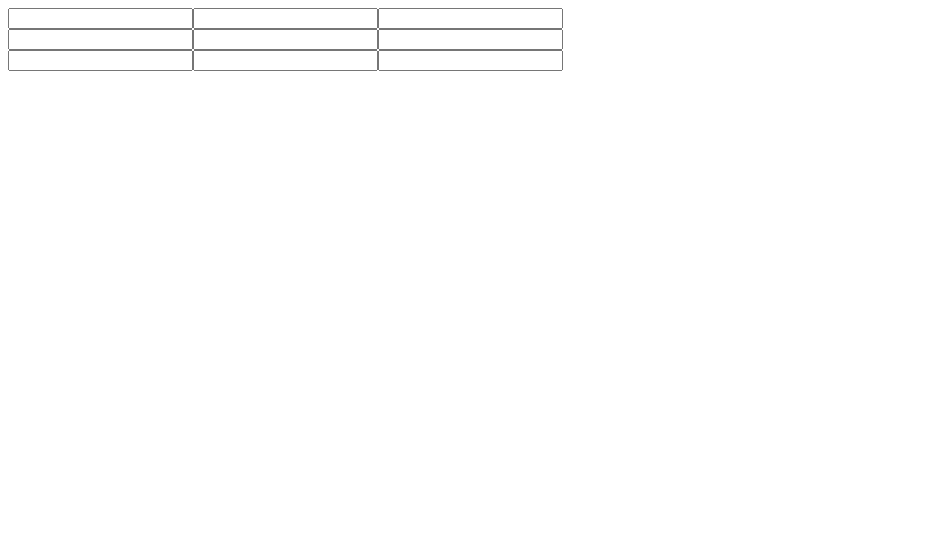
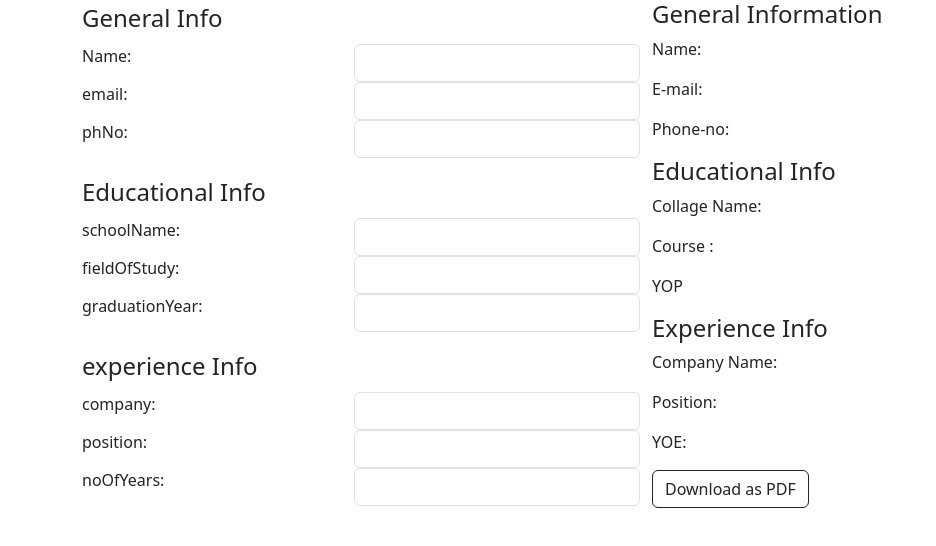
Before and after one commit to chandanyuva/CV-Application, a React (Vite) app: page / in a window 1280 px wide. Shown: the top 546 px of the page, without its empty margins (0-936 px from the left). Built offline with nearby package versions, Linux system fonts and the light colour scheme.

Commit message:
used bootstrap css and also added a dowload as pdf button

```diff
--- a/package.json
+++ b/package.json
@@ -11,6 +11,8 @@
   },
   "dependencies": {
     "bootstrap": "^5.3.3",
+    "html2canvas": "^1.4.1",
+    "jspdf": "^2.5.1",
     "react": "^18.2.0",
     "react-dom": "^18.2.0",
     "uuid": "^9.0.1"
@@ -23,6 +25,7 @@
     "eslint-plugin-react": "^7.33.2",
     "eslint-plugin-react-hooks": "^4.6.0",
     "eslint-plugin-react-refresh": "^0.4.5",
+    "sass": "^1.77.4",
     "vite": "^5.1.0"
   }
 }
--- a/src/App.jsx
+++ b/src/App.jsx
@@ -8,7 +8,7 @@ import "./app.css";
 function App() {
     const [data, setData] = useState({
         GeneralInfo: {
-            name: "",
+            Name: "",
             email: "",
             phNo: "",
         },
@@ -25,8 +25,12 @@ function App() {
     });
     return (
         <>
-            <DataEntry data={data} mod={setData}></DataEntry>
-            <DataPrev data={data}></DataPrev>
+            <div className="container ">
+                <div className="row">
+                    <DataEntry data={data} mod={setData}></DataEntry>
+                    <DataPrev data={data}></DataPrev>
+                </div>
+            </div>
         </>
     );
 }
--- a/src/components/DataEntry/DataEntry.jsx
+++ b/src/components/DataEntry/DataEntry.jsx
@@ -14,33 +14,49 @@ function DataEntry(props) {
                 }
             }
         /> */}
+            <div className="col">
                 <section className="generalInfo">
+                    <form>
+                        <div className="mb-3">
+                            <fieldset>
+                                <legend>General Info</legend>
                                 <InputModule
-                    value="name"
+                                    value="Name"
                                     section="GeneralInfo"
                                     modifierFun={props.mod}
                                     data={props.data}
+                                    type="text"
                                 ></InputModule>
                                 <InputModule
                                     value="email"
                                     section="GeneralInfo"
                                     modifierFun={props.mod}
                                     data={props.data}
+                                    type="email"
                                 ></InputModule>
                                 <InputModule
                                     value="phNo"
                                     section="GeneralInfo"
                                     modifierFun={props.mod}
                                     data={props.data}
+                                    type="tel"
                                 ></InputModule>
+                            </fieldset>
+                        </div>
+                    </form>
                 </section>
 
                 <section className="educationalInfo">
+                    <form>
+                        <div className="mb-3">
+                            <fieldset>
+                                <legend>Educational Info</legend>
                                 <InputModule
                                     value="schoolName"
                                     section="EducationalInfo"
                                     modifierFun={props.mod}
                                     data={props.data}
+                                    type="text"
                                 ></InputModule>
                                 <InputModule
                                     value="fieldOfStudy"
@@ -54,9 +70,16 @@ function DataEntry(props) {
                                     modifierFun={props.mod}
                                     data={props.data}
                                 ></InputModule>
+                            </fieldset>
+                        </div>
+                    </form>
                 </section>
 
                 <section className="experienceInfo">
+                    <form>
+                        <div className="mb-3">
+                            <fieldset>
+                                <legend>experience Info</legend>
                                 <InputModule
                                     value="company"
                                     section="ExperienceInfo"
@@ -75,7 +98,11 @@ function DataEntry(props) {
                                     modifierFun={props.mod}
                                     data={props.data}
                                 ></InputModule>
+                            </fieldset>
+                        </div>
+                    </form>
                 </section>
+            </div>
         </>
     );
 }
--- a/src/components/DataPreview/DataPrev.jsx
+++ b/src/components/DataPreview/DataPrev.jsx
@@ -1,21 +1,55 @@
+import { useRef } from "react";
+import html2canvas from "html2canvas";
+import { jsPDF } from "jspdf";
+
 function DataPrev(props) {
     // console.log(JSON.stringify(props.data));
+    const pdfRef = useRef();
+    const handleDownloadPdf = async () => {
+        // conversion from component to canvas to pdf
+        const element = pdfRef.current;
+        const canvas = await html2canvas(element);
+        const data = canvas.toDataURL("image/png");
+
+        const pdf = new jsPDF();
+        const imgProperties = pdf.getImageProperties(data);
+        const pdfWidth = pdf.internal.pageSize.getWidth();
+        const pdfHeight =
+            (imgProperties.height * pdfWidth) / imgProperties.width;
+
+        pdf.addImage(data, "PNG", 0, 0, pdfWidth, pdfHeight);
+        pdf.save("print.pdf");
+    };
     return (
         <>
-            <div className="generalInfo">
-                <p>{props.data.GeneralInfo.name}</p>
-                <p>{props.data.GeneralInfo.email}</p>
-                <p>{props.data.GeneralInfo.phNo}</p>
-            </div>
-            <div className="educationalInfo">
-                <p>{props.data.EducationalInfo.schoolName}</p>
-                <p>{props.data.EducationalInfo.fieldOfStudy}</p>
-                <p>{props.data.EducationalInfo.graduationYear}</p>
-            </div>
-            <div className="experienceInfo">
-                <p>{props.data.EducationalInfo.company}</p>
-                <p>{props.data.EducationalInfo.position}</p>
-                <p>{props.data.EducationalInfo.noOfYears}</p>
+            <div className="col container" ref={pdfRef}>
+                <div className="generalInfo">
+                    <h4>General Information</h4>
+                    <p>Name: {props.data.GeneralInfo.Name}</p>
+                    <p>E-mail: {props.data.GeneralInfo.email}</p>
+                    <p>Phone-no: {props.data.GeneralInfo.phNo}</p>
+                </div>
+                <div className="educationalInfo">
+                    <h4>Educational Info</h4>
+                    <p>Collage Name: {props.data.EducationalInfo.schoolName}</p>
+                    <p>Course :{props.data.EducationalInfo.fieldOfStudy}</p>
+                    <p>YOP{props.data.EducationalInfo.graduationYear}</p>
+                </div>
+                <div className="Experience Info">
+                    <h4>Experience Info</h4>
+                    <p>Company Name: {props.data.ExperienceInfo.company}</p>
+                    <p>Position: {props.data.ExperienceInfo.position}</p>
+                    <p>YOE: {props.data.ExperienceInfo.noOfYears}</p>
+                </div>
+                <div>
+                    <button
+                        type="button"
+                        className="btn btn-outline-dark"
+                        onClick={handleDownloadPdf}
+                    >
+                        Download as PDF
+                    </button>
+                </div>
             </div>
         </>
     );
--- a/src/components/InputModule.jsx
+++ b/src/components/InputModule.jsx
@@ -1,6 +1,5 @@
 export default function InputModule(props) {
     // console.log(props);
-
     function handleEvent(event, key) {
         // console.log(key)
         const newGeneralInfo = {
@@ -14,13 +13,27 @@ export default function InputModule(props) {
     // console.log(props.data[props.section][props.value]);
     return (
         <>
-            <input
+            <div className="row">
+                <label className="form-label col" htmlFor={props.value}>
+                    {`${props.value}:`}
+                </label>
+                <input
+                    className="form-control col"
+                    id={props.value}
+                    type={props.type}
+                    value={props.data[props.section][props.value]}
+                    onChange={(event) => {
+                        handleEvent(event, props.value);
+                    }}
+                />
+            </div>
+            {/* <input
                 type="text"
                 value={props.data[props.section][props.value]}
                 onChange={(event) => {
                     handleEvent(event, props.value);
                 }}
-            />
+            /> */}
         </>
     );
 }
```
Also changed, not shown: src/main.jsx (+10 -8 lines), 1 other file (tests, documents, lock files or other folders). Lines whose indentation alone changed are shown as unchanged.
